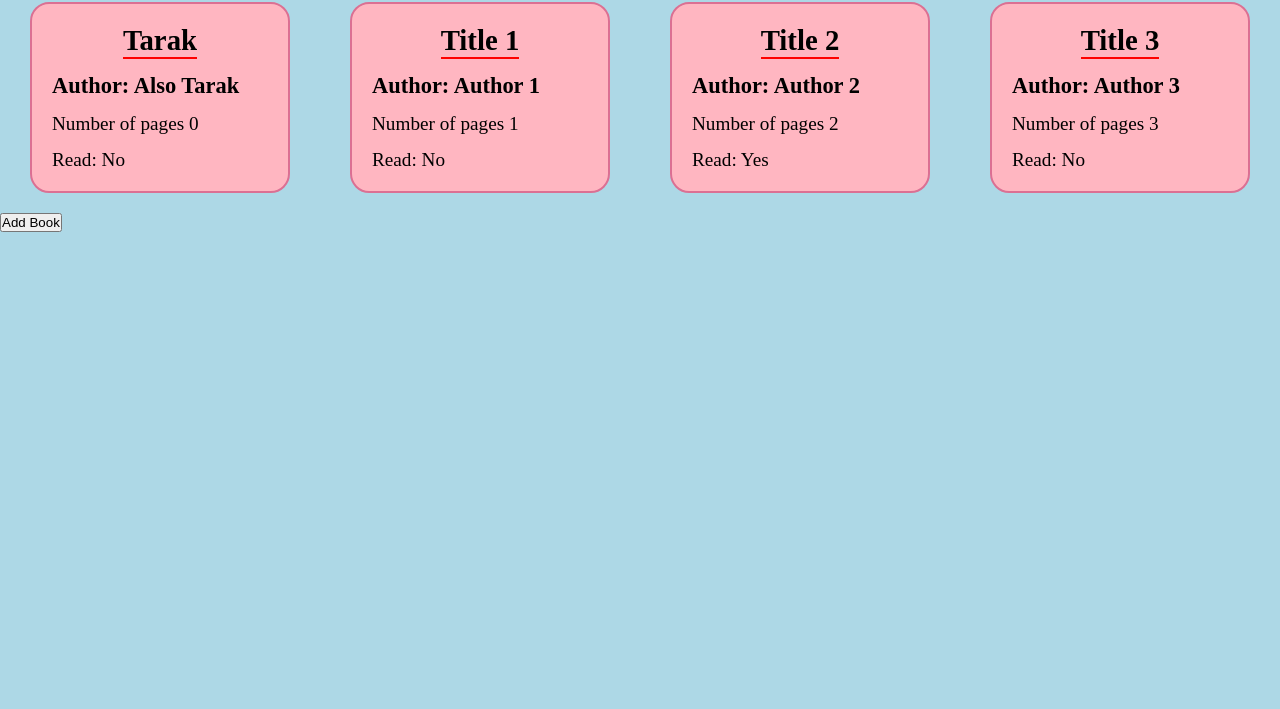
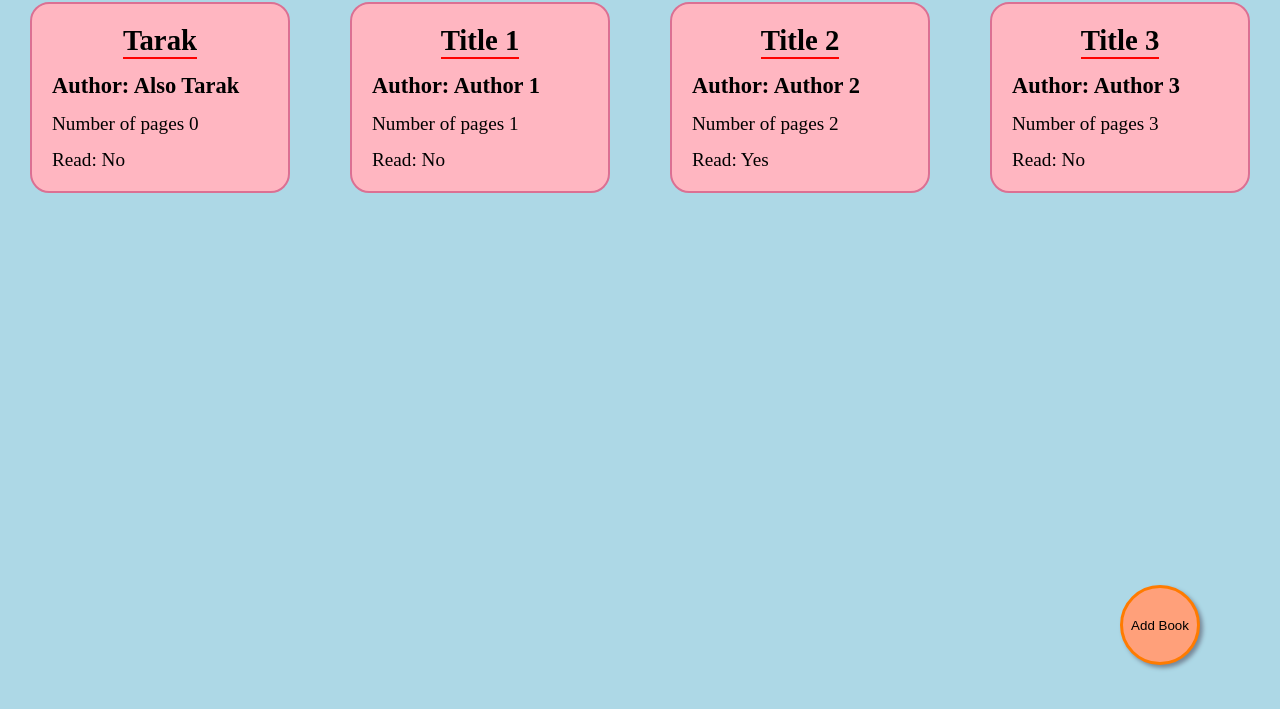
Before and after one commit to taraksh01/library, a plain HTML site: page index.html in a window 1280 px wide. Shown: the part 55-764 px from the top of the page. Drawn offline with Linux system fonts and the light colour scheme.

Commit message:
Styled the Add book button

```diff
--- a/style.css
+++ b/style.css
@@ -38,3 +38,15 @@ h1 {
   align-self: center;
   border-bottom: 2px solid red;
 }
+
+.add-book {
+  border-radius: 50%;
+  height: 80px;
+  width: 80px;
+  position: fixed;
+  bottom: 80px;
+  right: 80px;
+  background-color: lightsalmon;
+  border: 3px solid rgb(255, 123, 0);
+  box-shadow: 3px 3px 4px lightslategray;
+}
```
